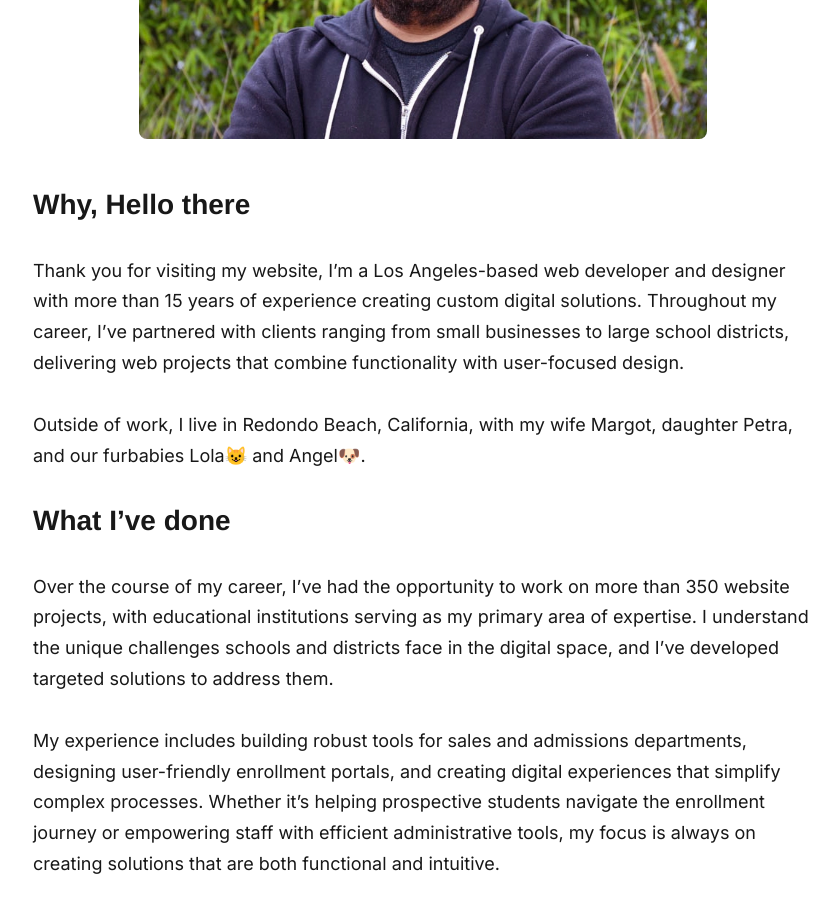
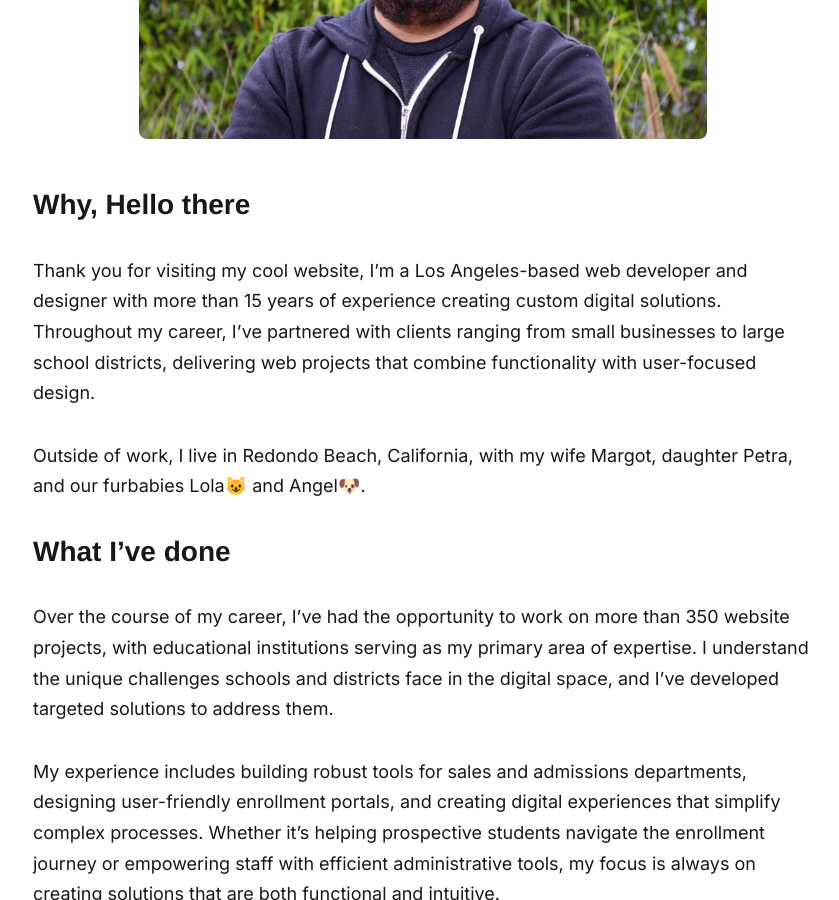
Before and after one commit to jtcarrasco/jtc, a Jekyll site: the page built from _pages/about.md, in a window 1280 px wide and 900 px high, scrolled down 458 px. Shown: the whole window, without its empty margins (217-1056 px from the left). Built offline with Jekyll 4.4.1, drawn with Linux system fonts in a browser that asks for light colours; some web fonts are replaced.

```diff
--- a/Gemfile
+++ b/Gemfile
@@ -3,3 +3,4 @@ gem "bundler"
 gem "jekyll"
 gem "jekyll-paginate"
 gem "jekyll-sitemap"
+gem "webrick", "~> 1.9"
--- a/_pages/about.md
+++ b/_pages/about.md
@@ -7,7 +7,7 @@ image: '/assets/profile/jtc_profile_pic.webp'
 
 ## Why, Hello there
 
-Thank you for visiting my website, I'm a Los Angeles-based web developer and designer with more than 15 years of experience creating custom digital solutions. Throughout my career, I've partnered with clients ranging from small businesses to large school districts, delivering web projects that combine functionality with user-focused design.
+Thank you for visiting my cool website, I'm a Los Angeles-based web developer and designer with more than 15 years of experience creating custom digital solutions. Throughout my career, I've partnered with clients ranging from small businesses to large school districts, delivering web projects that combine functionality with user-focused design.
 
 Outside of work, I live in Redondo Beach, California, with my wife Margot, daughter Petra, and our furbabies Lola😺 and Angel🐶.
 
```
Also changed, not shown: Gemfile.lock, 1 other file.
